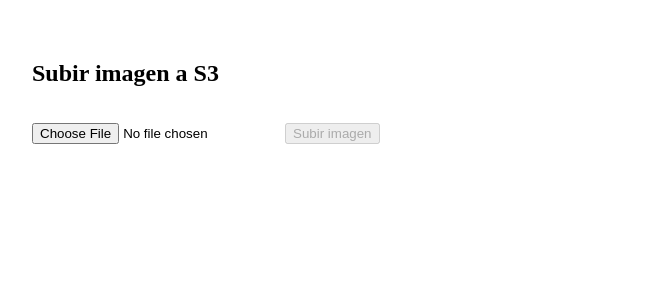
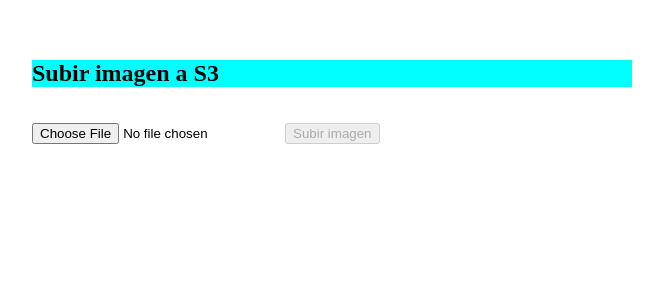
Before and after one commit to mysthicl/S3ImageFrontEndUpload, an Angular app: page / in a window 1280 px wide. Shown: the top 300 px of the page, without its empty margins (308-971 px from the left). Built offline with nearby package versions, Linux system fonts and the light colour scheme.

Commit message:
prueba de actions

```diff
--- a/src/app/app.component.html
+++ b/src/app/app.component.html
@@ -1,5 +1,5 @@
 <div class="container" style="max-width: 600px; margin: auto; padding: 2rem;">
-  <h2>Subir imagen a S3</h2>
+  <h2 style="background-color: aqua;">Subir imagen a S3</h2>
 
   <form (submit)="onSubmit($event)">
     <input type="file" (change)="onFileSelected($event)" accept="image/*" />
```
